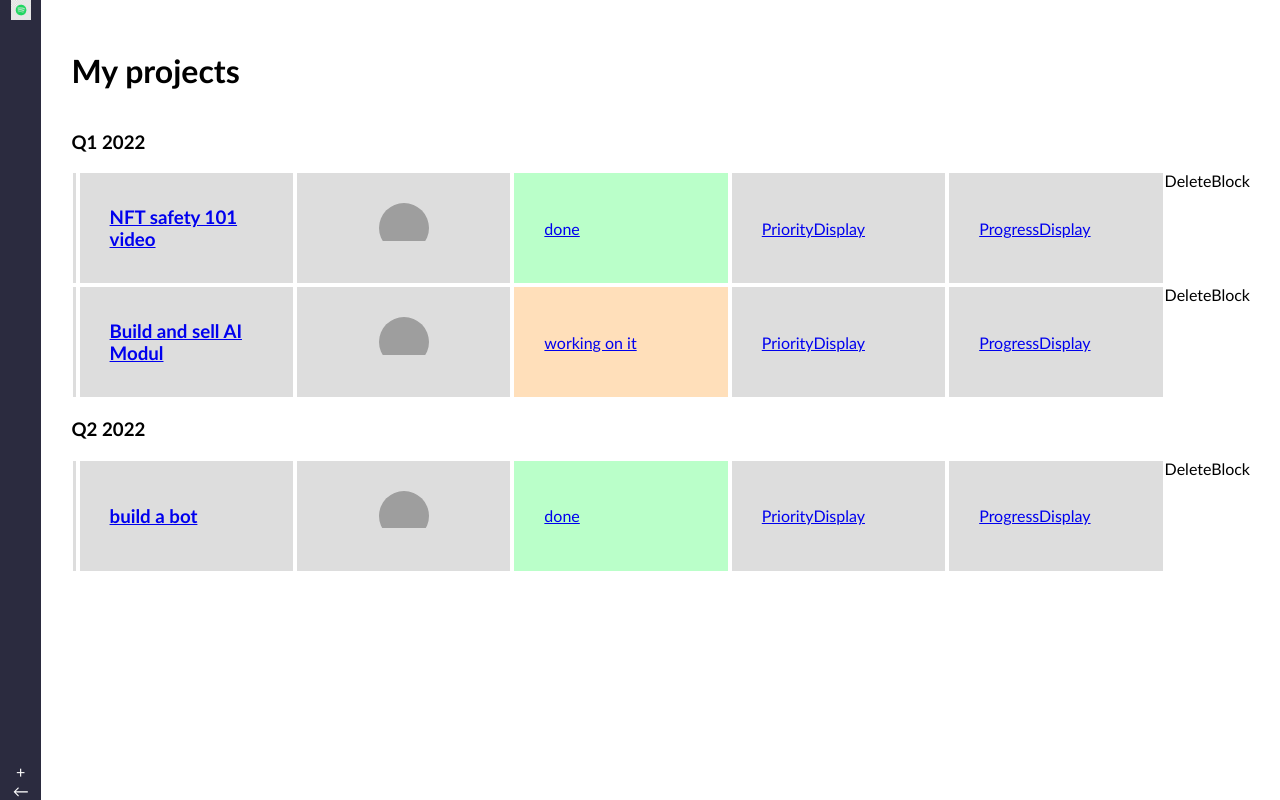
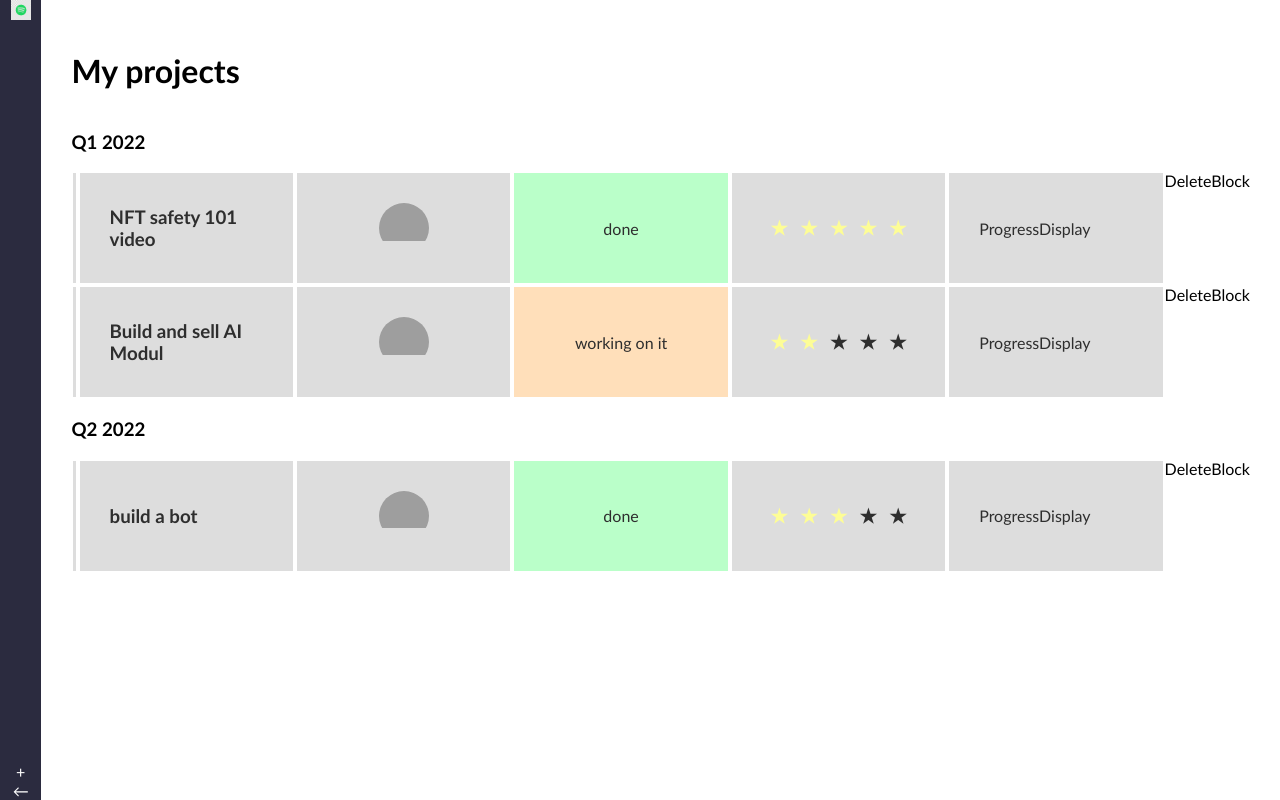
Before and after one commit to Shadi38/monday-clone, a React (Create React App) app in the folder monday-clone/: page / in a window 1280 px wide. Built offline with nearby package versions, Linux system fonts and the light colour scheme; grey boxes are pictures that could not be loaded.

Commit message:
priorityDisplay was completed

```diff
--- a/monday-clone/src/components/PriorityDisplay.js
+++ b/monday-clone/src/components/PriorityDisplay.js
@@ -1,7 +1,13 @@
-const PriorityDisplay = ()=>{
+const PriorityDisplay = ({priority})=>{
     return(
-        <div>
-            PriorityDisplay
+        <div className="priority-display">
+            <div className="star-container">
+                <h3 style={{color:priority>=1 ? 'rgb(253,253,150)' : ''}}>✭</h3>
+                <h3 style={{color:priority>=2 ? 'rgb(253,253,150)' : ''}}>✭</h3>
+                <h3 style={{color:priority>=3 ? 'rgb(253,253,150)' : ''}}>✭</h3>
+                <h3 style={{color:priority>=4 ? 'rgb(253,253,150)' : ''}}>✭</h3>
+                <h3 style={{color:priority>=5 ? 'rgb(253,253,150)' : ''}}>✭</h3>
+            </div>
         </div>
     )
     }
--- a/monday-clone/src/components/StatusDisplay.js
+++ b/monday-clone/src/components/StatusDisplay.js
@@ -17,7 +17,7 @@
         return color
     }
     return(
-        <div className="Status-display" style={{backgroundColor:getColor(status)}}>
+        <div className="status-display" style={{backgroundColor:getColor(status)}}>
             {status}
         </div>
     )
--- a/monday-clone/src/components/TicketCard.js
+++ b/monday-clone/src/components/TicketCard.js
@@ -13,7 +13,7 @@
              <h3>{ticket.title}</h3>
              <AvatarDisplay ticket={ticket}/>
              <StatusDisplay status={ticket.status}/>
-             <PriorityDisplay/>
+             <PriorityDisplay priority={ticket.priority}/>
              <ProgressDisplay/>
           </Link>
           <DeleteBlock/>
--- a/monday-clone/src/index.css
+++ b/monday-clone/src/index.css
@@ -5,6 +5,10 @@
 }
 .app{
     display: flex;
+}
+#link{
+    text-decoration: none;
+    color:rgb(46,46,46)
 }
 /* ---Nav--- */
 
@@ -80,3 +84,18 @@
 .ticket-card .img-container img{
     width: 100%;
 }
+.ticket-card .status-display{
+    display: flex;
+    justify-content: center;
+}
+.ticket-card .priority-display{
+    display: flex;
+    justify-content: center;
+}
+.ticket-card .priority-display .star-container{
+    display: flex;
+}
+.ticket-card .priority-display .star-container h3{
+    margin: 7px;
+    padding: 0px;
+}
```
